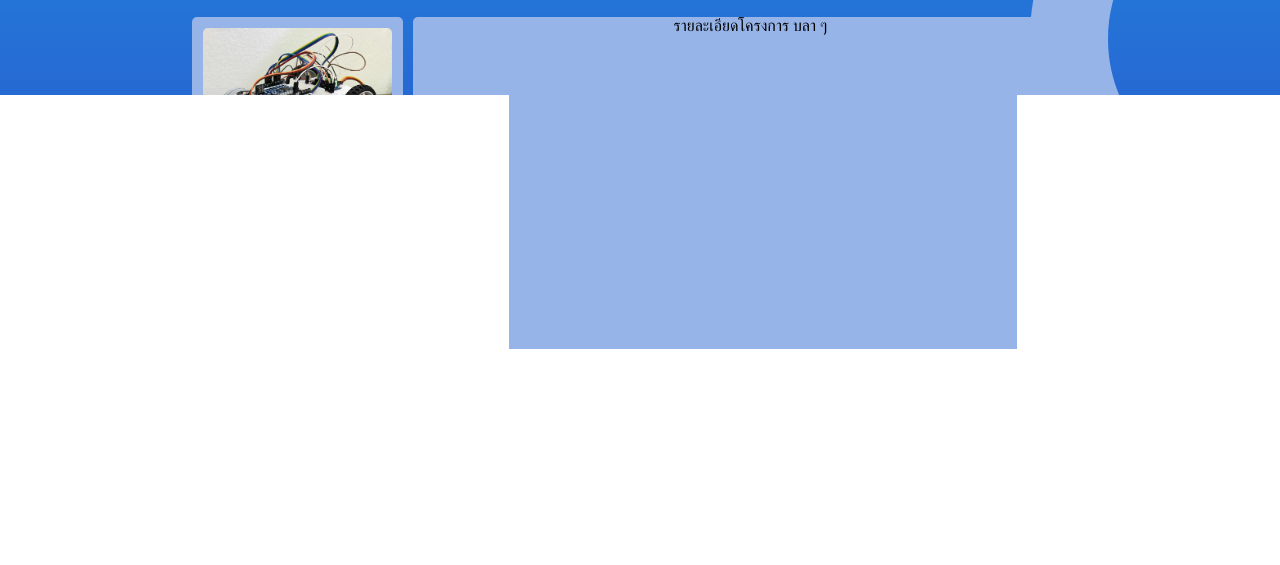
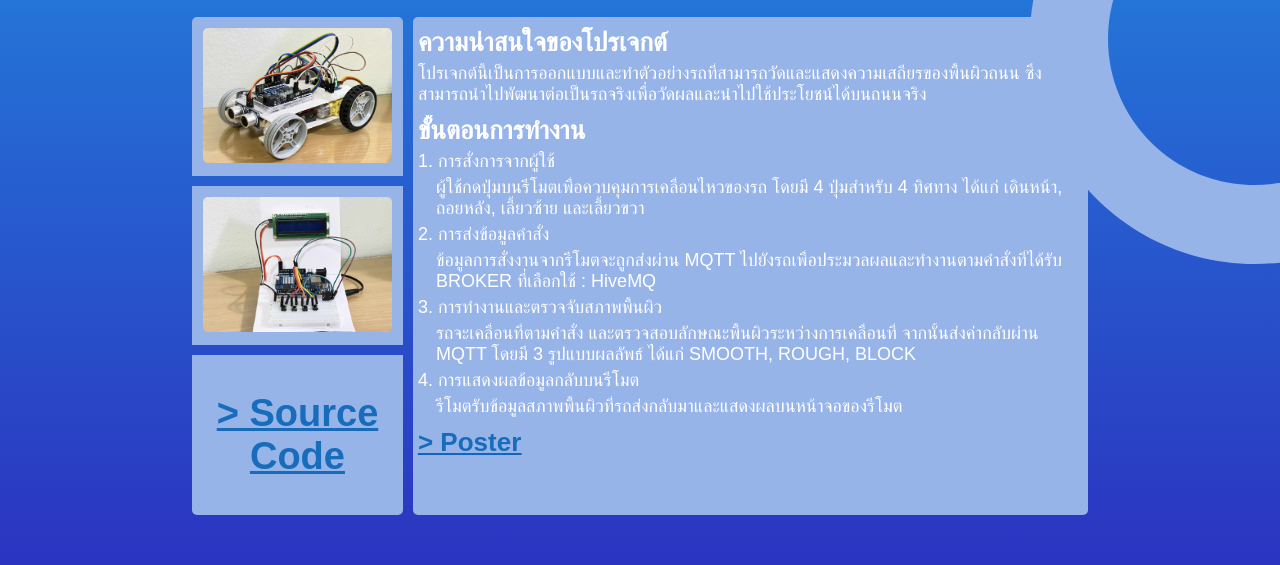
Before and after one commit to Hundredzz/Terrain-Detector-Car, a plain HTML site: page index.html in a window 1280 px wide. Shown: the part 922-1487 px from the top of the page. Drawn offline with Linux system fonts and the light colour scheme; a web font is replaced by a local one.

Commit message:
final website

```diff
--- a/index.html
+++ b/index.html
@@ -37,10 +37,19 @@
                 </div>
 
                 <div class = "box4big">
-                    รายละเอียดโครงการ บลา ๆ
+                    <h3>ความน่าสนใจของโปรเจกต์</h3>
+                    <p>โปรเจกต์นี้เป็นการออกแบบและทำตัวอย่างรถที่สามารถวัดและแสดงความเสถียรของพื้นผิวถนน ซึ่งสามารถนำไปพัฒนาต่อเป็นรถจริงเพื่อวัดผลและนำไปใช้ประโยชน์ได้บนถนนจริง</p>
+                    <h3>ขั้นตอนการทำงาน</h3>
+                    <p>1. การสั่งการจากผู้ใช้ </p>
+                    <p class="sub">ผู้ใช้กดปุ่มบนรีโมตเพื่อควบคุมการเคลื่อนไหวของรถ โดยมี 4 ปุ่มสำหรับ 4 ทิศทาง ได้แก่ เดินหน้า, ถอยหลัง, เลี้ยวซ้าย และเลี้ยวขวา</p>
+                    <p>2. การส่งข้อมูลคำสั่ง</p>
+                    <p class="sub">ข้อมูลการสั่งงานจากรีโมตจะถูกส่งผ่าน MQTT ไปยังรถเพื่อประมวลผลและทำงานตามคำสั่งที่ได้รับ BROKER ที่เลือกใช้ : HiveMQ </p>
+                    <p>3. การทำงานและตรวจจับสภาพพื้นผิว </p>
+                    <p class="sub">รถจะเคลื่อนที่ตามคำสั่ง และตรวจสอบลักษณะพื้นผิวระหว่างการเคลื่อนที่ จากนั้นส่งค่ากลับผ่าน MQTT โดยมี 3 รูปแบบผลลัพธ์ ได้แก่ SMOOTH, ROUGH, BLOCK </p>
+                    <p>4. การแสดงผลข้อมูลกลับบนรีโมต </p>
+                    <p class="sub">รีโมตรับข้อมูลสภาพพื้นผิวที่รถส่งกลับมาและแสดงผลบนหน้าจอของรีโมต</p>
+                    <a href="https://drive.google.com/file/d/1CBJ4o4dguclc1JIE4uc7eaXJEiVtoJIx/view?usp=drivesdk"><h3>> Poster<h3></a>
                 </div>
-
-
             </div>
             <div class="popup" id="popup">
                     <div class="popup-content">
--- a/style.css
+++ b/style.css
@@ -133,7 +133,7 @@ p{
 }
 .box2-3 h2:hover{
     font-size: 38px;
-    color: #000000f7;
+    color: white;
     transition: all ease-in 0.2s;
 }
 h2{
@@ -161,6 +161,57 @@ h3{
     width: 80%;
     height: 100%;
     border-radius: 5px;
+}
+.box4big h2{
+    margin-top : 5px;
+    font-size: 34px;
+    font-family: "Finlandica", sans-serif;
+    font-optical-sizing: auto;
+    font-weight: bold;
+    font-style: normal;
+    color: white;
+    cursor: pointer;
+}
+.box4big h3{
+    padding-left: 5px;
+    padding-right: 5px;
+    margin-top : 10px;
+    font-size: 26px;
+    font-family: "Finlandica", sans-serif;
+    font-optical-sizing: auto;
+    font-weight: bold;
+    font-style: normal;
+    color: white;
+    cursor: pointer;
+}
+.box4big p{
+    text-align: left;
+    padding-left: 5px;
+    padding-right: 5px;
+    margin-top : 5px;
+    font-size: 18px;
+    font-family: "Finlandica", sans-serif;
+    font-optical-sizing: auto;
+    font-style: normal;
+    color: white;
+    cursor: pointer;
+}
+.box4big a h3{
+    color: #1369b9f7;;
+    text-decoration: underline;
+    cursor: pointer;
+    transition: all ease-in 0.3s;
+}
+.box4big a h3:hover{
+    color: white;
+    text-decoration: underline;
+    cursor: pointer;
+    transition: all ease-in 0.3s;
+}
+.box4big .sub{
+    text-align: left;
+    padding-left: 23px;
+    padding-right: 5px;
 }
 pre {
   background-color: white;
```
